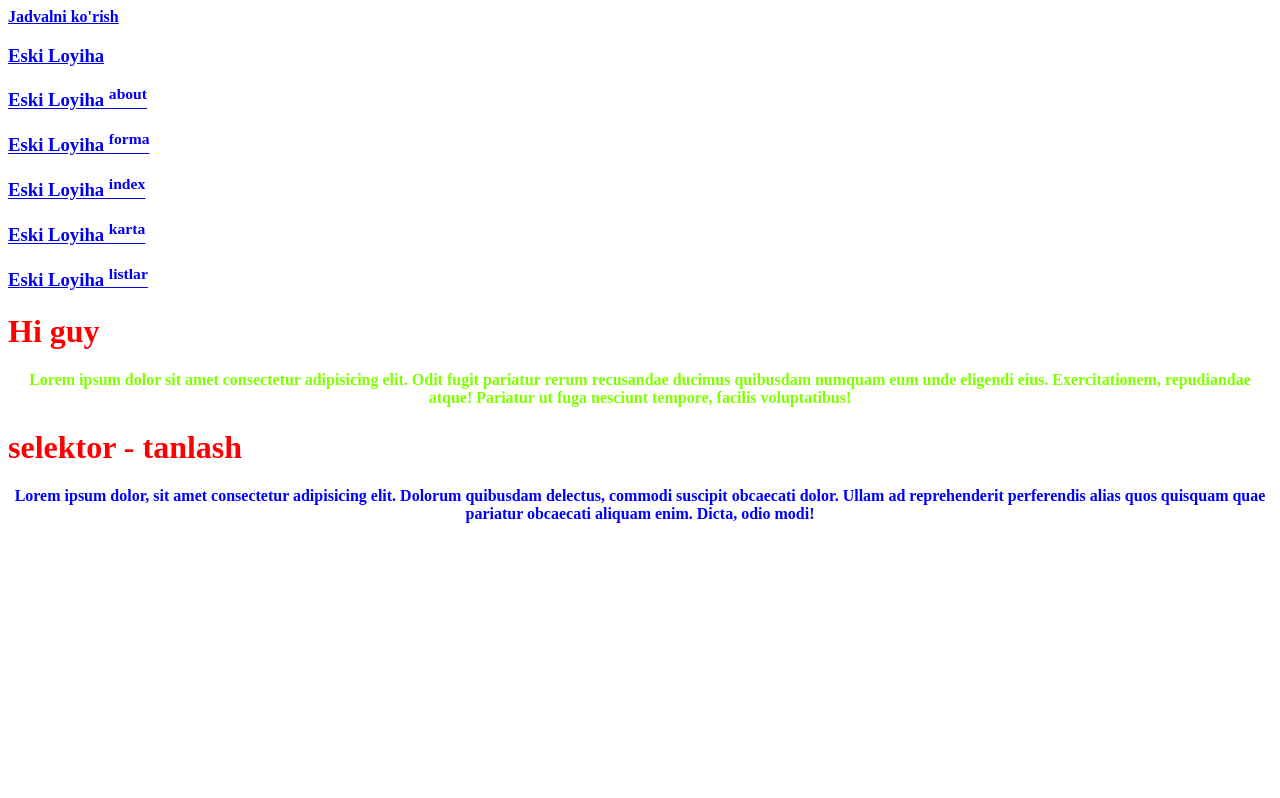
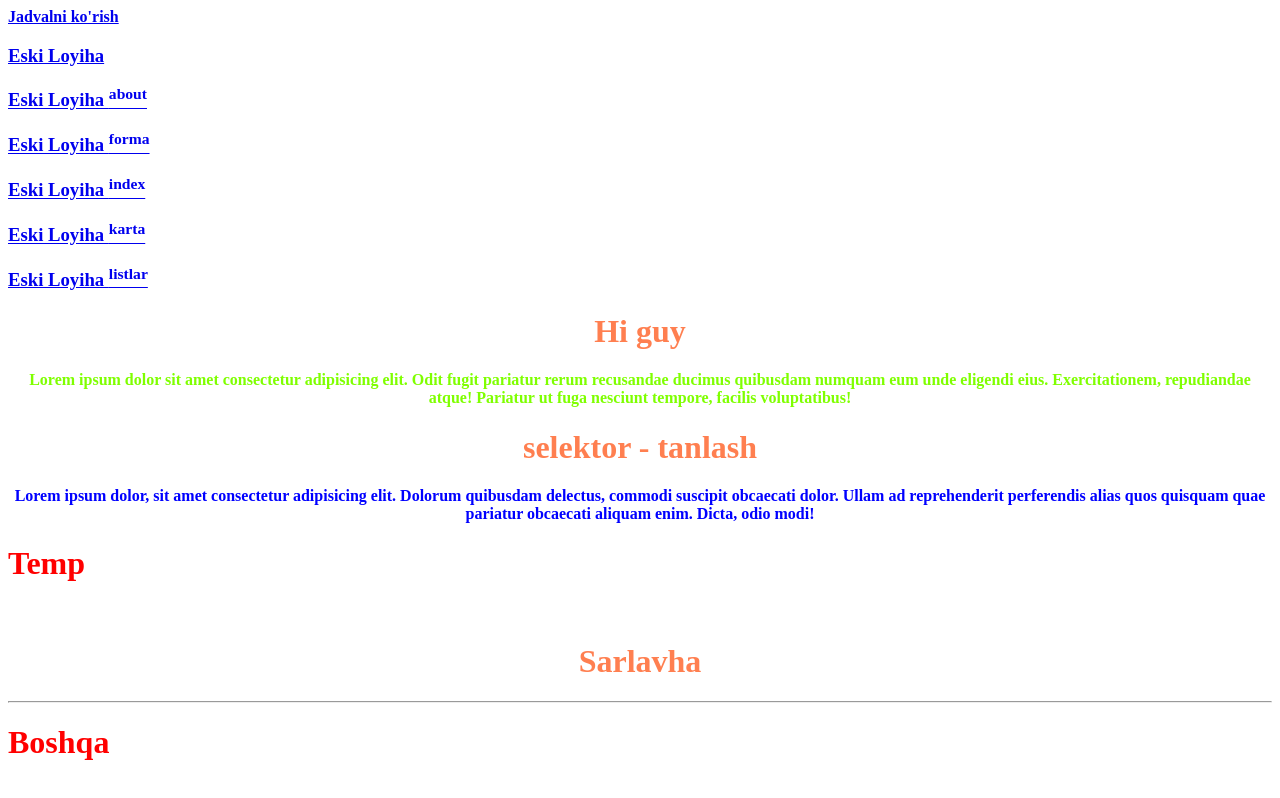
Before and after one commit to Xakimov1610/Web_Tutorial, a plain HTML site: page Html/Tutorial/dars.html in a window 1280 px wide. Drawn offline with Linux system fonts and the light colour scheme.

Commit message:
Added Class

```diff
--- a/Html/Tutorial/dars.html
+++ b/Html/Tutorial/dars.html
@@ -13,13 +13,18 @@
     </head>
     <body>
 
-        <h1>Hi guy</h1>
+        <h1 class="qizil">Hi guy</h1>
 
         <p id="birinchi">Lorem ipsum dolor sit amet consectetur adipisicing elit. Odit fugit pariatur rerum recusandae ducimus quibusdam numquam eum unde eligendi eius. Exercitationem, repudiandae atque! Pariatur ut fuga nesciunt tempore, facilis voluptatibus!</p>
 
-        <h1>selektor - tanlash</h1>
+        <h1 class="qizil">selektor - tanlash</h1>
 
         <p>Lorem ipsum dolor, sit amet consectetur adipisicing elit. Dolorum quibusdam delectus, commodi suscipit obcaecati dolor. Ullam ad reprehenderit perferendis alias quos quisquam quae pariatur obcaecati aliquam enim. Dicta, odio modi!</p>
 
+        <h1>Temp</h1>
+        <br>
+        <h1 class="qizil center">Sarlavha</h1>
+        <hr>
+        <h1>Boshqa</h1>
     </body>
 </html>
--- a/Html/Tutorial/stillar.css
+++ b/Html/Tutorial/stillar.css
@@ -10,3 +10,10 @@ h1{
 #birinchi{
     color: chartreuse;
 }
+.qizil{
+    color: coral;
+    text-align: center;
+}
+.center{
+    text-align: center;
+}
```
Also changed, not shown: 1 other file.
